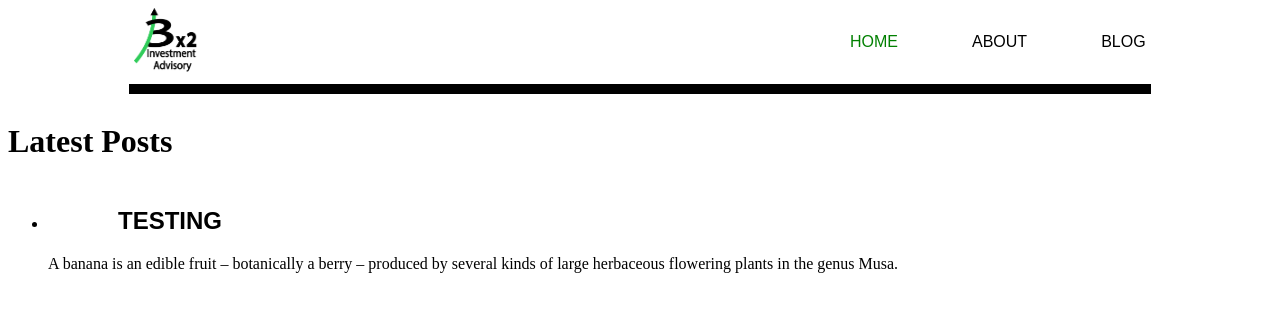
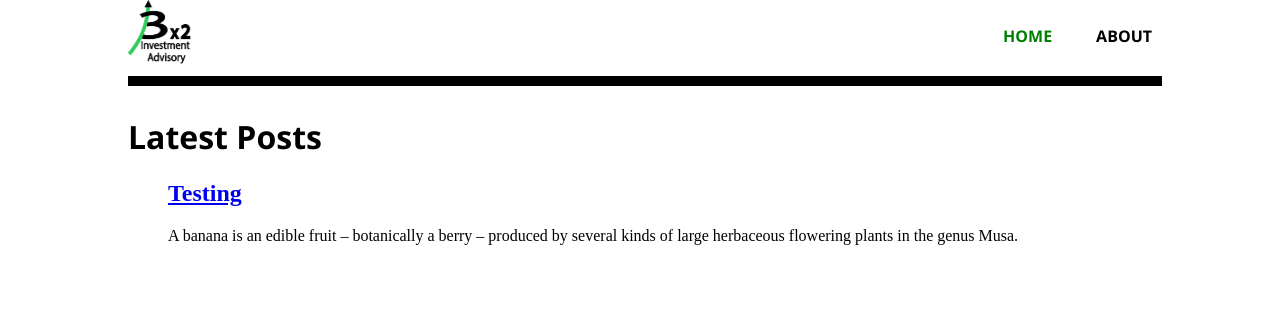
Before and after one commit to BetaX2InvestmentAdvisory/Market-Updates, a Jekyll site: the page built from index.html, in a window 1280 px wide. Shown: the top 312 px of the page. Built offline with Jekyll 4.4.1, drawn with Linux system fonts in a browser that asks for light colours.

Commit message:
Brought Blog to home page

```diff
--- a/_data/navigation.yml
+++ b/_data/navigation.yml
@@ -2,5 +2,3 @@
   link: /
 - name: About
   link: /about.html
-- name: Blog
-  link: /blog.html
--- a/_layouts/default.html
+++ b/_layouts/default.html
@@ -1,11 +1,14 @@
 <!doctype html>
 <html>
   <head>
+    <link href="/css/default.css" rel="stylesheet">
     <link rel="icon" href="/favicon.png" type="image/png" sizes="16x16">
     <meta charset="utf-8">
     <title>{{ page.title }}</title>
   </head>
+  <header>
   {% include navigation.html %}
+  </header>
   <body>
     {{ content }}
   </body>
--- /dev/null
+++ b/css/default.css
@@ -0,0 +1,10 @@
+body{
+    width: 80%;
+    margin: 0 auto;
+}
+ul{
+    list-style-type: none;
+}
+h1{
+font-family: 'Segoe UI'
+}
--- a/css/navigation.css
+++ b/css/navigation.css
@@ -1,5 +1,5 @@
 .container{
-    width: 80%;
+    width: 100%;
     margin: 0 auto;
 }
 header::after{
@@ -13,21 +13,22 @@
 nav{
     float:right ;
 }
-a{
+nav a{
     display: inline-block;
-    margin-left: 70px;
+    margin-left: 40px;
     padding-top: 25px;
     text-decoration: none;
     text-transform: uppercase;
     position: relative;
-    font-family: sans-serif;
+    font-family: 'Segoe UI', Tahoma, Geneva, Verdana, sans-serif;
+    font-weight: 600;
     color: black;
 }
-a:hover{
+nav a:hover{
     color: green;
 }
 
-a::before{
+nav a::before{
     content:'';
     display: block;
     height: 5px;
@@ -38,11 +39,11 @@
     transition: all ease-in-out 250ms;
 }
 
-a:hover::before{
+nav a:hover::before{
     width: 100%;
 }
 
 hr{
-    width: 80%;
+    width: 100%;
     border:5px solid black;
 }
```
Also changed, not shown: 5 other files.
